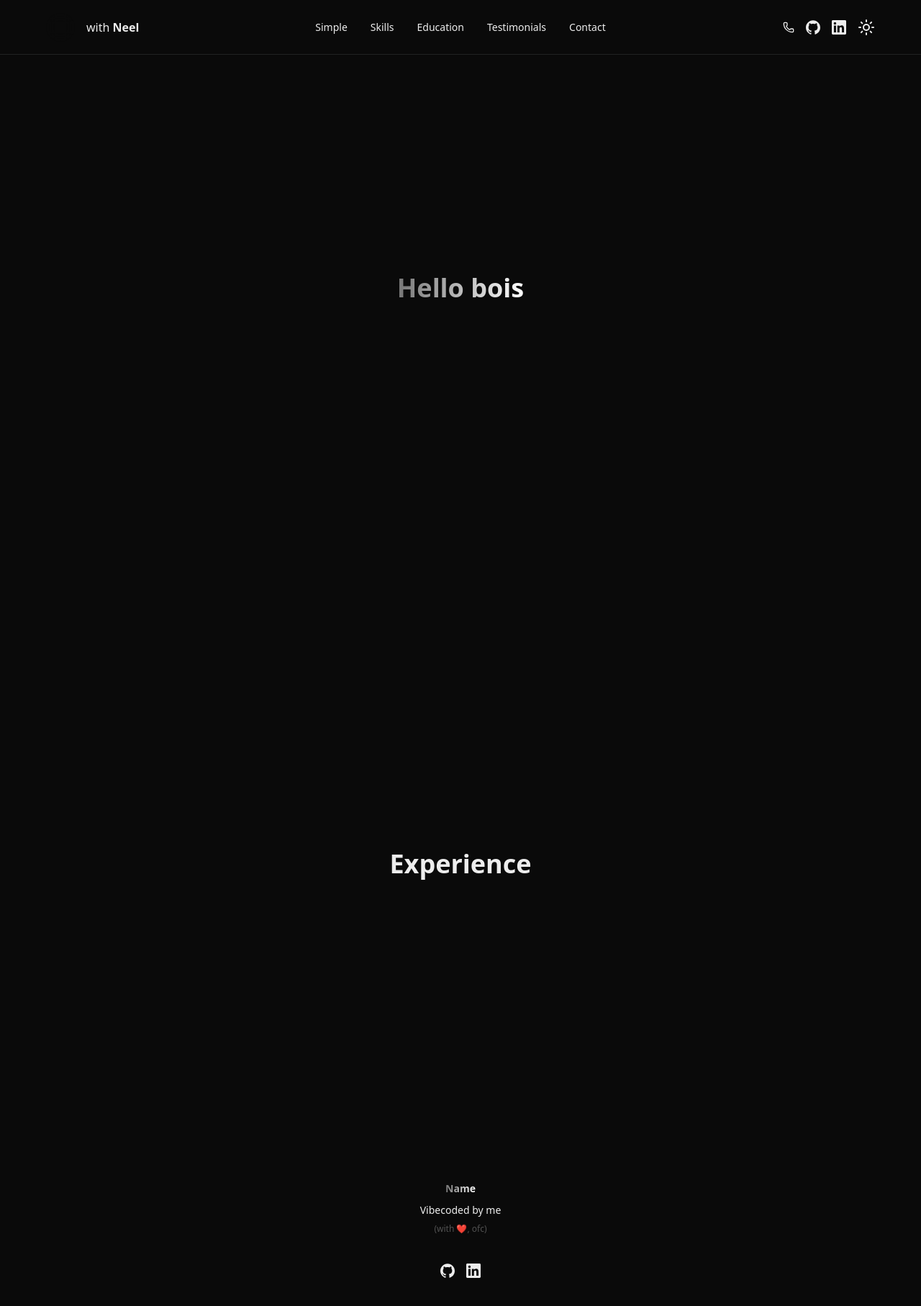
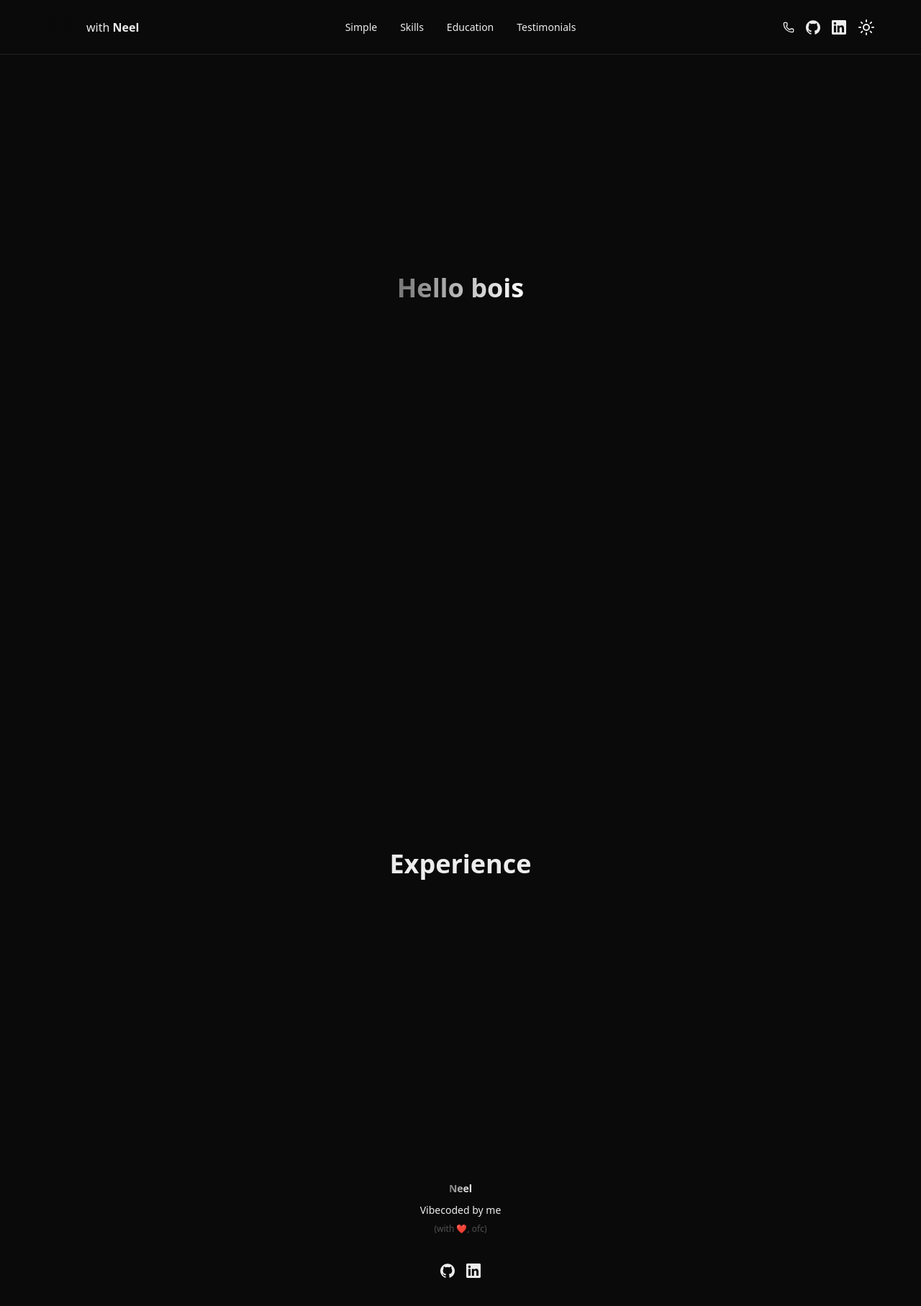
Before and after one commit to npham49/portfolio, a Next.js app: page / in a window 1280 px wide. Shown: the whole page at 72% size. Built offline with nearby package versions, Linux system fonts and the light colour scheme.

Commit message:
starting poitn

```diff
--- a/src/app/layout.tsx
+++ b/src/app/layout.tsx
@@ -9,6 +9,7 @@ import "./globals.css";
 import Navbar from "@/components/navbar/navbar";
 import MobileNavbar from "@/components/navbar/mobile-navbar";
 import Footer from "@/components/footer";
+import { config } from "@/config";
 const geistSans = localFont({
   src: "fonts/GeistVF.woff",
   variable: "--font-geist-sans",
@@ -21,7 +22,7 @@ const geistMono = localFont({
 });
 
 export const metadata: Metadata = {
-  title: "withNeel | Full Stack Developer & Machine Learning Engineer",
+  title: `${config.name} | Full Stack Developer & Machine Learning Engineer`,
   description:
     "I'm a full stack developer and machine learning engineer with a passion for building delightful software.",
 };
--- a/src/components/footer.tsx
+++ b/src/components/footer.tsx
@@ -2,12 +2,15 @@
 
 import { SiGithub, SiLinkedin } from "react-icons/si";
 import Link from "next/link";
+import { config } from "@/config";
 
 export default function Footer() {
   return (
     <div className="py-10">
       <div className="flex flex-col items-center gap-2 text-center text-sm">
-        <span className="font-xl font-bold font-gilda gilda-text-bg">Name</span>
+        <span className="font-xl font-bold font-gilda gilda-text-bg">
+          {config.name}
+        </span>
         Vibecoded by me
         <span className="text-foreground text-xs dark:text-neutral-600">
           {" "}
@@ -16,16 +19,16 @@ export default function Footer() {
         <h1 className="mt-6 font-semibold text-foreground text-xl"></h1>
         <div className="flex gap-4">
           <Link
-            href="https://github.com/neel738"
+            href={config.social.github.url}
             target="_blank"
-            aria-label="GitHub"
+            aria-label={config.social.github.ariaLabel}
           >
             <SiGithub className="hover:text-gray-400 transition-colors size-5" />
           </Link>
           <Link
-            href="https://linkedin.com/in/neel-gh"
+            href={config.social.linkedin.url}
             target="_blank"
-            aria-label="LinkedIn"
+            aria-label={config.social.linkedin.ariaLabel}
           >
             <SiLinkedin className="hover:text-blue-400 transition-colors size-5" />
           </Link>
--- a/src/components/navbar/links.tsx
+++ b/src/components/navbar/links.tsx
@@ -33,9 +33,4 @@ export const links: Link[] = [
     href: "#testimonials",
     icon: <MessageSquareIcon className="size-4" />,
   },
-  {
-    name: "Contact",
-    href: "#contact",
-    icon: <PhoneIcon className="size-4" />,
-  },
 ];
--- a/src/components/navbar/mobile-navbar.tsx
+++ b/src/components/navbar/mobile-navbar.tsx
@@ -8,7 +8,7 @@ import { motion } from "framer-motion";
 import { Menu, Moon, Phone, Sun, X } from "lucide-react";
 import { useEffect, useState } from "react";
 import { links } from "./links";
-
+import { config } from "@/config";
 export default function MobileNavbar() {
   const [hasScrolled, setHasScrolled] = useState(false);
   const [isOpen, setIsOpen] = useState(false);
@@ -48,7 +48,9 @@ export default function MobileNavbar() {
         <div className="flex items-center gap-2">
           <motion.span className={cn(hasScrolled && "")} id="companyName">
             with{" "}
-            <motion.span className="font-bold not-italic">Neel</motion.span>
+            <motion.span className="font-bold not-italic">
+              {config.name}
+            </motion.span>
           </motion.span>
         </div>
 
--- a/src/components/navbar/navbar.tsx
+++ b/src/components/navbar/navbar.tsx
@@ -9,6 +9,7 @@ import Link from "next/link";
 import { useEffect, useState } from "react";
 import { SiGithub, SiLinkedin } from "react-icons/si";
 import { links } from "./links";
+import { config } from "@/config";
 
 export default function Navbar() {
   const [isCompressed, setIsCompressed] = useState(false);
@@ -149,7 +150,7 @@ export default function Navbar() {
             {" "}
             <div
               className={cn(
-                "bg-red-950 bg-opacity-50 backdrop-blur-sm rounded-full size-[40px] flex items-center justify-center text-secondary relative overflow-clip",
+                "bg-red-900 bg-opacity-50 backdrop-blur-sm rounded-full size-[40px] flex items-center justify-center text-secondary relative overflow-clip",
                 isCompressed && "size-[30px]"
               )}
               id="companyLogo"
@@ -158,7 +159,9 @@ export default function Navbar() {
 
           <motion.span className={cn(isCompressed && "")} id="companyName">
             with{" "}
-            <motion.span className="font-bold not-italic">Neel</motion.span>
+            <motion.span className="font-bold not-italic">
+              {config.name}
+            </motion.span>
           </motion.span>
         </div>
 
@@ -199,16 +202,16 @@ export default function Navbar() {
             <div className="flex justify-center items-center w-fit">
               <div className="md:flex gap-4 hidden mr-4">
                 <Link
-                  href="https://github.com/neel738"
+                  href={config.social.github.url}
                   target="_blank"
-                  aria-label="GitHub"
+                  aria-label={config.social.github.ariaLabel}
                 >
                   <SiGithub className="hover:text-gray-400 transition-colors size-5" />
                 </Link>
                 <Link
-                  href="https://linkedin.com/in/neel-gh"
+                  href={config.social.linkedin.url}
                   target="_blank"
-                  aria-label="LinkedIn"
+                  aria-label={config.social.linkedin.ariaLabel}
                 >
                   <SiLinkedin className="hover:text-blue-400 transition-colors size-5" />
                 </Link>
--- /dev/null
+++ b/src/config/index.ts
@@ -0,0 +1,31 @@
+// Types
+export type SocialLink = {
+  url: string;
+  ariaLabel: string;
+};
+
+export type SocialLinks = {
+  github: SocialLink;
+  linkedin: SocialLink;
+  // Extendable - add more social links here as needed
+};
+
+export type Config = {
+  name: string;
+  social: SocialLinks;
+};
+
+// Configuration
+export const config: Config = {
+  name: "Neel",
+  social: {
+    github: {
+      url: "https://github.com/neel738",
+      ariaLabel: "GitHub",
+    },
+    linkedin: {
+      url: "https://linkedin.com/in/neel-gh",
+      ariaLabel: "LinkedIn",
+    },
+  },
+};
```
